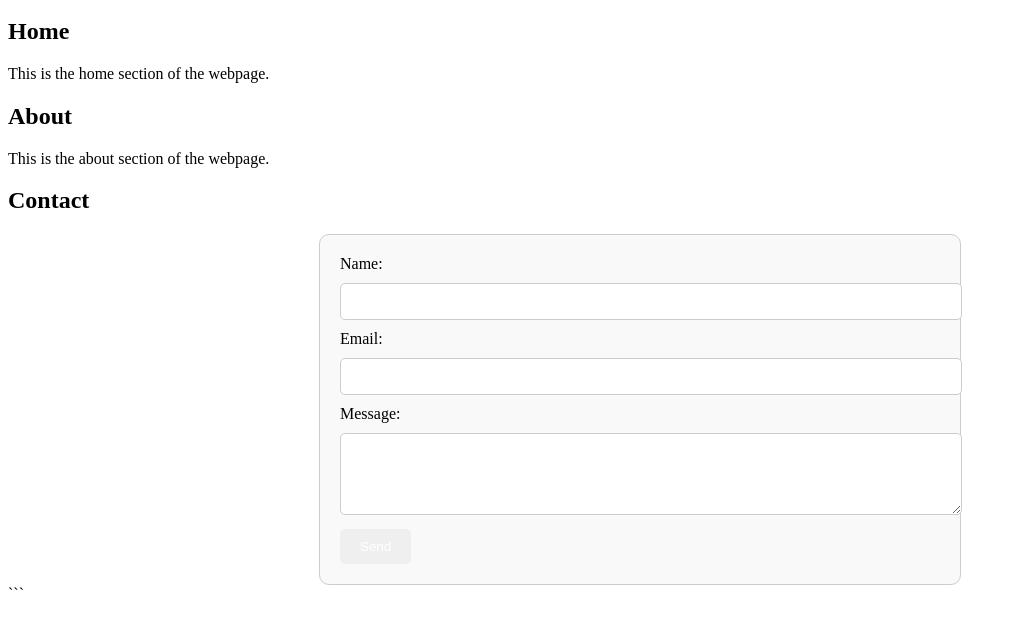
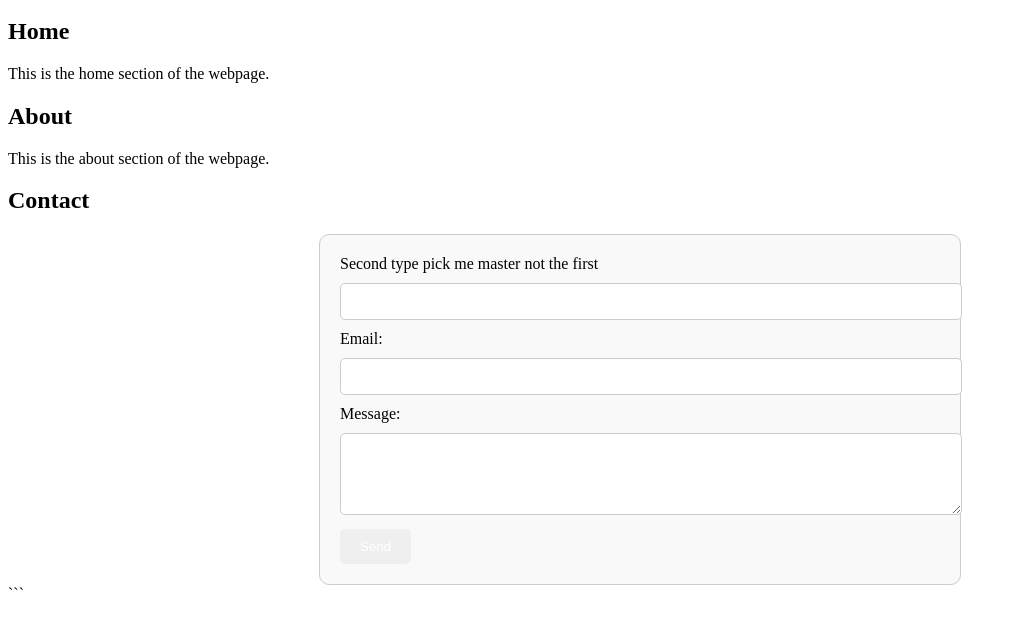
Before and after one commit to aspen994/githubkurs, a plain HTML site: page src/contact.html in a window 1280 px wide. Shown: the part 136-764 px from the top of the page, without its empty margins (0-1017 px from the left). Drawn offline with Linux system fonts and the light colour scheme.

Commit message:
Second commit

```diff
--- a/src/contact.html
+++ b/src/contact.html
@@ -61,7 +61,7 @@
     <section id="contact">
         <h2>Contact</h2>
         <form class="contact-form" action="/submit" method="post">
-            <label for="name">Name:</label>
+            Second type pick me master not the first
             <input type="text" id="name" name="name" required>
 
             <label for="email">Email:</label>
```
